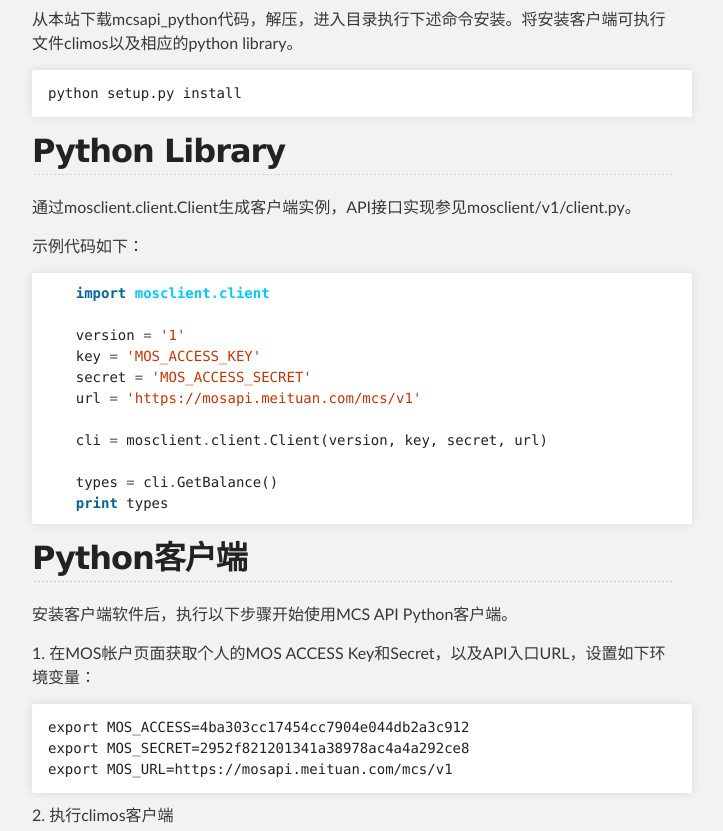
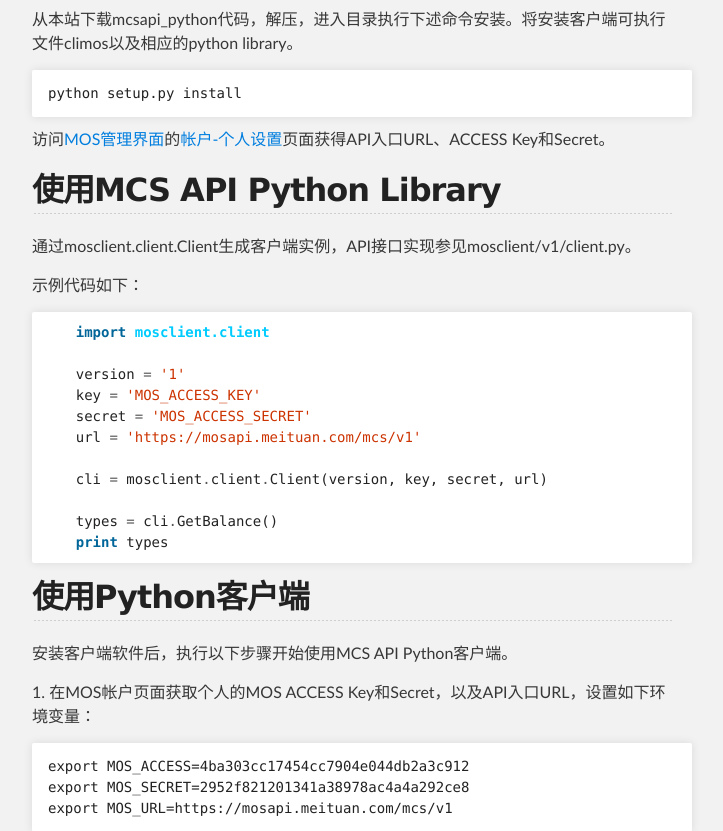
Before and after one commit to meituan/mcsapi_python, a plain HTML site: page index.html in a window 1280 px wide. Shown: the part 388-1219 px from the top of the page, without its empty margins (288-1011 px from the left). Drawn offline with Linux system fonts and the light colour scheme.

```diff
--- a/index.html
+++ b/index.html
@@ -44,8 +44,10 @@
 <pre><code>python setup.py install
 </code></pre>
 
+<p>访问<a href="https://mos.meituan.com">MOS管理界面</a>的<a href="https://mos.meituan.com/dashboard/account#profile">帐户-个人设置</a>页面获得API入口URL、ACCESS Key和Secret。</p>
+
 <h2>
-<a name="python-library" class="anchor" href="#python-library"><span class="octicon octicon-link"></span></a>Python Library</h2>
+<a name="%E4%BD%BF%E7%94%A8mcs-api-python-library" class="anchor" href="#%E4%BD%BF%E7%94%A8mcs-api-python-library"><span class="octicon octicon-link"></span></a>使用MCS API Python Library</h2>
 
 <p>通过mosclient.client.Client生成客户端实例，API接口实现参见mosclient/v1/client.py。</p>
 
@@ -65,7 +67,7 @@
 </pre></div>
 
 <h2>
-<a name="python%E5%AE%A2%E6%88%B7%E7%AB%AF" class="anchor" href="#python%E5%AE%A2%E6%88%B7%E7%AB%AF"><span class="octicon octicon-link"></span></a>Python客户端</h2>
+<a name="%E4%BD%BF%E7%94%A8python%E5%AE%A2%E6%88%B7%E7%AB%AF" class="anchor" href="#%E4%BD%BF%E7%94%A8python%E5%AE%A2%E6%88%B7%E7%AB%AF"><span class="octicon octicon-link"></span></a>使用Python客户端</h2>
 
 <p>安装客户端软件后，执行以下步骤开始使用MCS API Python客户端。</p>
 
```
Also changed, not shown: params.json (+1 -1 lines).
